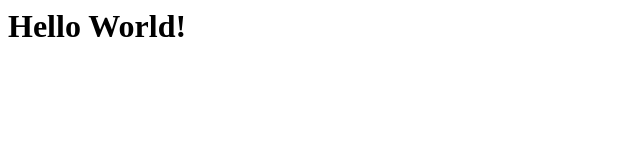
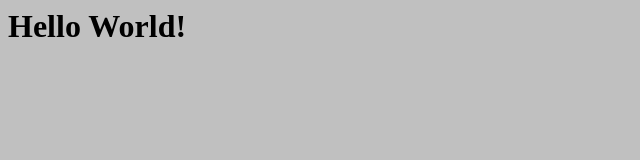
Before and after one commit to menari/test, a plain HTML site: page index.html in a window 1280 px wide. Shown: the whole page, without its empty margins (0-640 px from the left). Drawn offline with Linux system fonts and the light colour scheme.

Commit message:
git push

```diff
--- a/index.html
+++ b/index.html
@@ -2,6 +2,9 @@
     <head>
         <title>Test</title>
         <meta charset="utf-8">
+        <style>
+            body {background:silver}
+        </style>
     </head>
     <body>
         <h1>Hello World!</h1>
```
